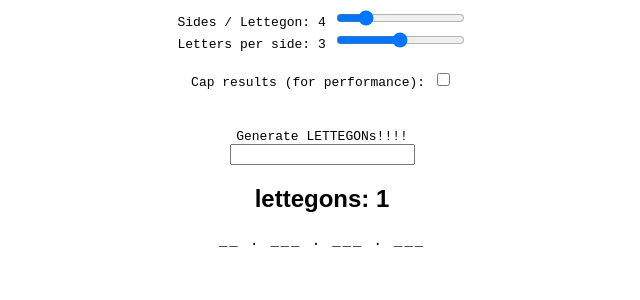
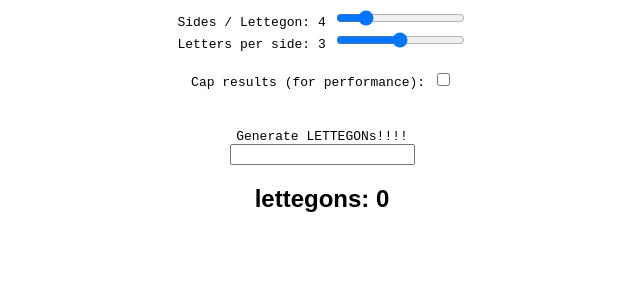
Before and after one commit to hoshmn/lettegon, a React (Create React App) app: page / in a window 1280 px wide. Shown: the top 300 px of the page, without its empty margins (318-958 px from the left). Built offline with nearby package versions, Linux system fonts and the light colour scheme.

Commit message:
render as Lettegon init

```diff
--- a/src/App.tsx
+++ b/src/App.tsx
@@ -1,5 +1,6 @@
 import React from "react";
 import createBoards from "./createBoards";
+import Lettegon from "./Lettegon";
 import "./styles.css";
 import _ from "lodash";
 
@@ -14,7 +15,7 @@ export default function App() {
   const forceTruncate = sideCount >= sideTruncCap;
 
   const { lettegons, resultFraction } = createBoards({
-    letters,
+    letters: letters.toUpperCase().replace(/[^A-Z]/g, ""),
     sideCount,
     sideSize,
     truncate: truncate || forceTruncate
@@ -22,7 +23,7 @@ export default function App() {
   const truncated = resultFraction < 1;
 
   // const uns = _.uniqBy(lettegons, "id");
-  // console.log("* ", uns.length === lettegons.length);
+  // console.log("* ", resultFraction, truncated);
 
   return (
     <div className="App">
@@ -69,7 +70,7 @@ export default function App() {
       <br />
       <code>Generate LETTEGONs!!!!</code>
       <br />
-      <input onChange={(e) => setLetters(e.target.value.toUpperCase())} />
+      <input onChange={(e) => setLetters(e.target.value)} />
       <br />
       <h2>lettegons: {lettegons.length}</h2>
       {truncated && (
@@ -85,19 +86,14 @@ export default function App() {
           <br />
         </code>
       )}
-      {lettegons.map((b: Object) => (
-        <div
-          key={b.id}
-          style={{
-            fontWeight: 100,
-            fontSize: 14,
-            letterSpacing: 1.9,
-            fontFamily: "monospace",
-            background: b.complete ? "yellow" : "none"
-          }}
-        >
-          {b.id.replaceAll("|", " . ")}
-        </div>
+      {lettegons.map(({ id, complete }) => (
+        <Lettegon
+          key={id}
+          sideCount={sideCount}
+          sideSize={sideSize}
+          id={id}
+          complete={complete}
+        />
       ))}
     </div>
   );
--- /dev/null
+++ b/src/Lettegon.jsx
@@ -0,0 +1,94 @@
+import React from "react";
+import _ from "lodash";
+
+const radius = 100;
+
+function pts(sideCount, radius) {
+  const angle = 360 / sideCount;
+  const vertexIndices = range(sideCount);
+  const offsetDeg = 180 - (180 - angle) / 2;
+  const offset = degreesToRadians(offsetDeg);
+
+  return vertexIndices.map((index) => {
+    return {
+      theta: offset + degreesToRadians(angle * index),
+      r: radius
+    };
+  });
+}
+
+function range(count) {
+  return Array.from(Array(count).keys());
+}
+
+function degreesToRadians(angleInDegrees) {
+  return (Math.PI * angleInDegrees) / 180;
+}
+
+function polygon([cx, cy], sideCount, radius) {
+  return pts(sideCount, radius).map(({ r, theta }) => [
+    cx + r * Math.cos(theta),
+    cy + r * Math.sin(theta)
+  ]);
+  // .join(" ");
+}
+
+function interpolate([v1, v2], ratio) {
+  return v1 + (v2 - v1) * ratio;
+}
+
+export default function Lettegon({ id, complete, sideCount, sideSize }) {
+  // console.log(id)
+  // thanks to https://codepen.io/winkerVSbecks/pen/wrZQQm
+  const generatePolygon = () => {
+    const s = 2 * radius + 50;
+    // const res = polygon([0, 0], sideCount, radius);
+    const points = polygon([s / 2, s / 2], sideCount, radius);
+    console.log(points);
+    return (
+      <svg viewBox={`0 0 ${s} ${s}`} stroke="#111" fill="none" stroke-width="2">
+        <polygon points={points} />
+        {points.map(([x1, y1], vtxIdx) => {
+          const letters = id.split("|")[vtxIdx].split("");
+          console.log(letters);
+          const nextPtIdx = (vtxIdx + 1) % points.length;
+          const [x2, y2] = points[nextPtIdx];
+
+          return letters.map((letter, ltrIdx) => {
+            if (!/[A-Z]/.test(letter)) return;
+            // console.log("!!", x2,y2)
+            const x = interpolate(
+              [x1, x2],
+              (ltrIdx + 1) / (letters.length + 1)
+            );
+            const y = interpolate(
+              [y1, y2],
+              (ltrIdx + 1) / (letters.length + 1)
+            );
+            return (
+              <text x={x} y={y} r={3} stroke="blue">
+                {letter}
+              </text>
+            );
+          });
+        })}
+      </svg>
+    );
+  };
+
+  return (
+    <div
+      style={{
+        fontWeight: 100,
+        fontSize: 32,
+        // width: "200px",
+        // letterSpacing: 4,
+        // fontFamily: "monospace",
+        background: complete ? "yellow" : "none"
+      }}
+    >
+      {/* {id.replaceAll("|", ".")} */}
+      {generatePolygon()}
+    </div>
+  );
+}
--- a/src/createBoards.js
+++ b/src/createBoards.js
@@ -10,6 +10,7 @@ const globalCap = 12000;
 function makeId(sideCount, sideSize) {
   const str = Array(sideCount).fill(Array(sideSize).fill("_"));
   // console.log("STR", str.map(r => r.join("")).join("|"))
+  console.log(boardMatrixToString(str));
   return boardMatrixToString(str);
   // return Array(sideCount).fill(Array(sideSize).fill("_"))
 }
@@ -31,6 +32,7 @@ class Lettegon {
       makeId(sideCount, sideSize);
     this.boardMtx = boardMtx || boardStringToMatrix(this.id);
     this.complete = this.boardMtx.every((s) => s.every(_.negate(xEmpty)));
+    console.log(id, this.id);
   }
 
   cloneWithAddition({ sideIndex, side, letter }) {
@@ -49,6 +51,7 @@ class Lettegon {
   }
 
   branchByLetter(letter) {
+    // console.log("*", letter)
     // the previous side already contains the added letter, board now invalid
     if (this.prevSide >= 0 && this.boardMtx[this.prevSide].includes(letter)) {
       // console.log(this.id, " is invalid.");
@@ -181,6 +184,8 @@ const memProcessLettegons = _.memoize(processLettegons, (args) => {
 });
 
 function createBoards({ letters, sideCount, sideSize, truncate = false }) {
+  if (!letters) return { lettegons: [] };
+
   // initialize L for first letter
   const L = new Lettegon({ sideCount, sideSize });
   let lettegons = L.branchByLetter(letters[0]);
```
